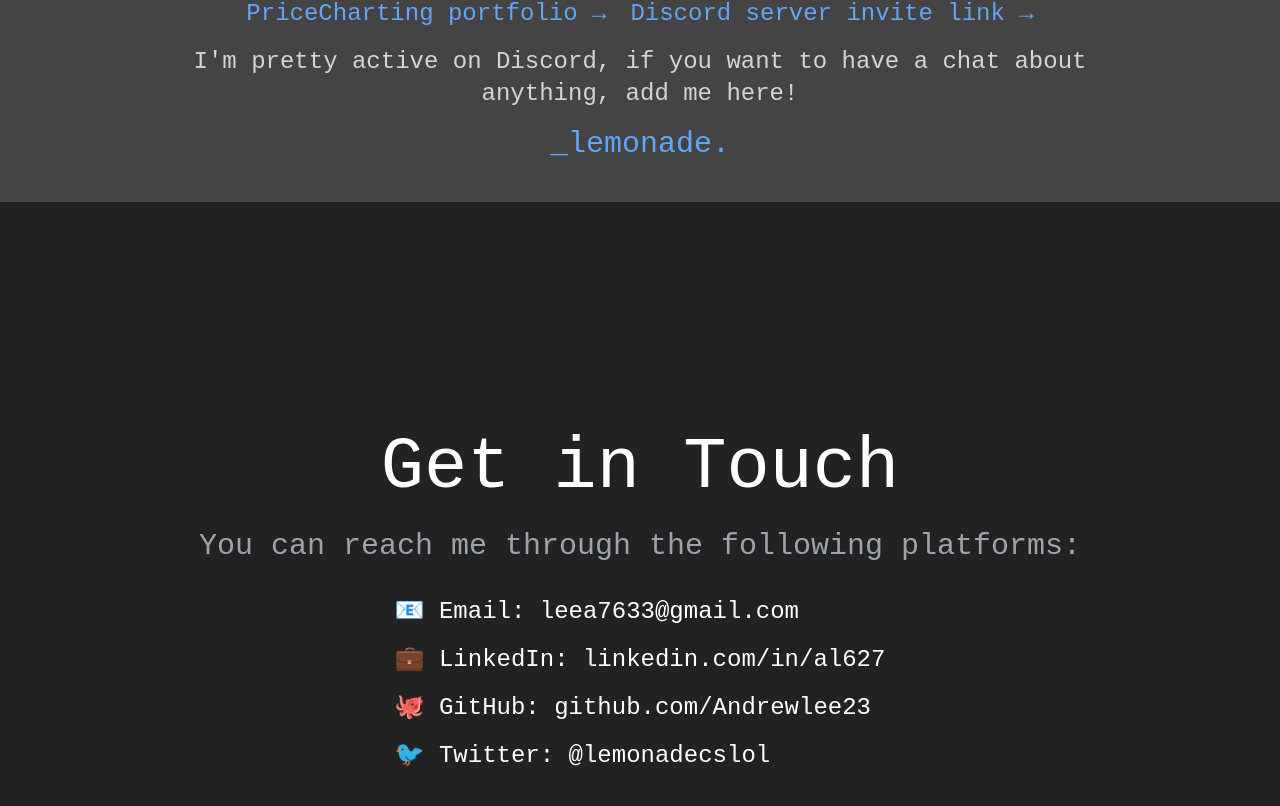
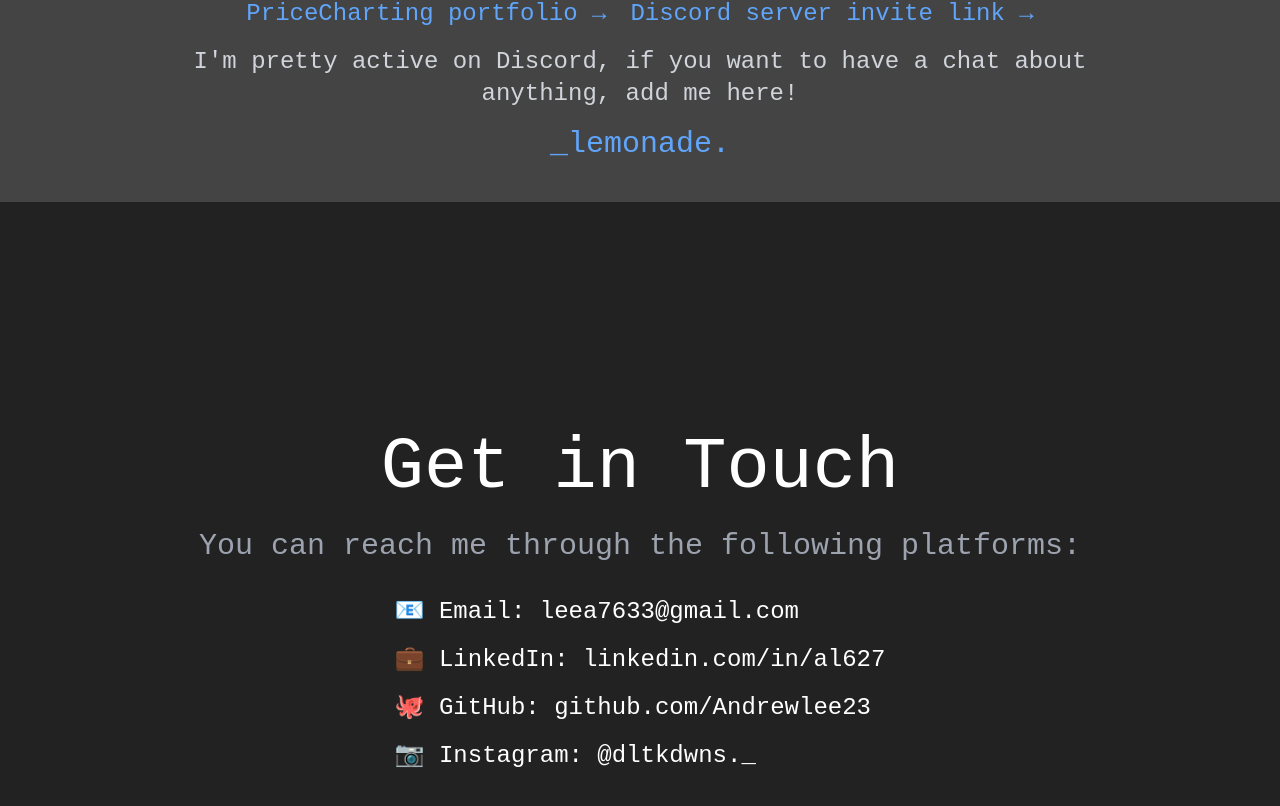
Before and after one commit to Andrewlee23/personal-website, a React (Create React App) app in the folder websitev1/: page / in a window 1280 px wide. Shown: the part 2874-3680 px from the top of the page. Built offline with nearby package versions, Linux system fonts and the light colour scheme.

Commit message:
changed twitter to isntagram

```diff
--- a/websitev1/src/Components/Contact.jsx
+++ b/websitev1/src/Components/Contact.jsx
@@ -15,7 +15,7 @@ function Contact() {
             🐙 GitHub: github.com/Andrewlee23
           </a>
           <a href="https://twitter.com/lemonadecslol" target="_blank" rel="noopener noreferrer" className="hover:text-blue-400 transition">
-            🐦 Twitter: @lemonadecslol
+          📷 Instagram: @dltkdwns._
           </a>
         </div>
       </section>
```
